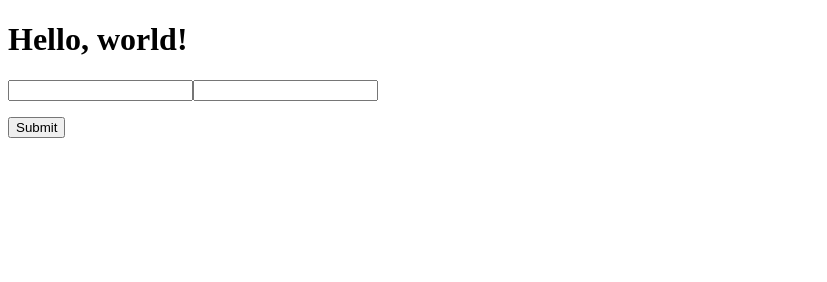
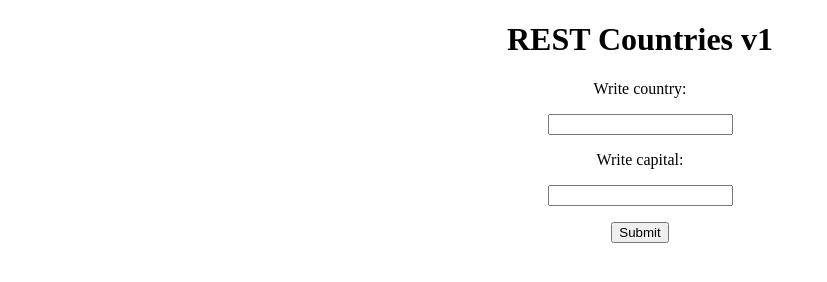
Before and after one commit to Leonid1999/nodejsRESTCountriesv1, a plain HTML site: page index.html in a window 1280 px wide. Shown: the whole page, without its empty margins (0-827 px from the left). Drawn offline with Linux system fonts and the light colour scheme.

Commit message:
Add files via upload

```diff
--- a/api.js
+++ b/api.js
@@ -32,7 +32,7 @@ var req = http.request(options, function (res) {
 			title: body[0].name,
 			message: body[0].capital,
 			area: body[0].area,
-			popu: body[0].population}
+			population: body[0].population}
         ));
         response.end();
 		console.log(bodystr.toString());
--- a/index.html
+++ b/index.html
@@ -2,14 +2,17 @@
 <html lang="en">
 
 <head>
-    <title>Hello, world!</title>
+    <title>REST Countries v1</title>
 </head>
 
 <body>
-    <h1>Hello, world!</h1>
+    <h1 align="center">REST Countries v1</h1>
      <form action="/about" method="post">
-     <p><input name="name"><input name="capital"></p>
-     <p><input type="submit"></p>
+    <p align="center">Write country: <p/>
+     <p align="center"><input name="name"><p/>
+     <p align="center">Write capital: <p/>
+     <p align="center"><input name="capital"></p>
+     <p align="center"><input type="submit"></p>
   </form>
 </body>
 
```
Also changed, not shown: routes.js (+0 -12 lines), 1 other file.
